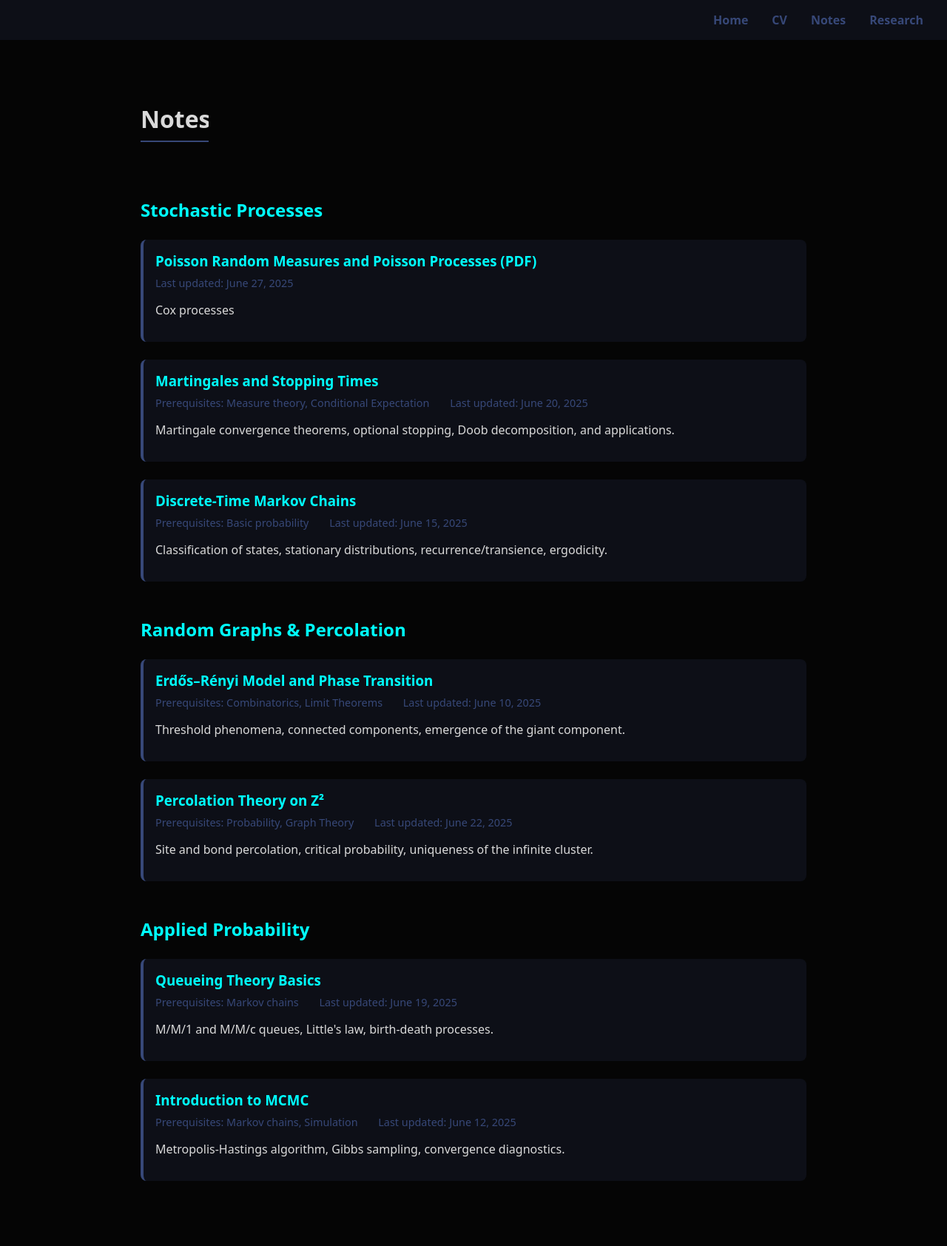
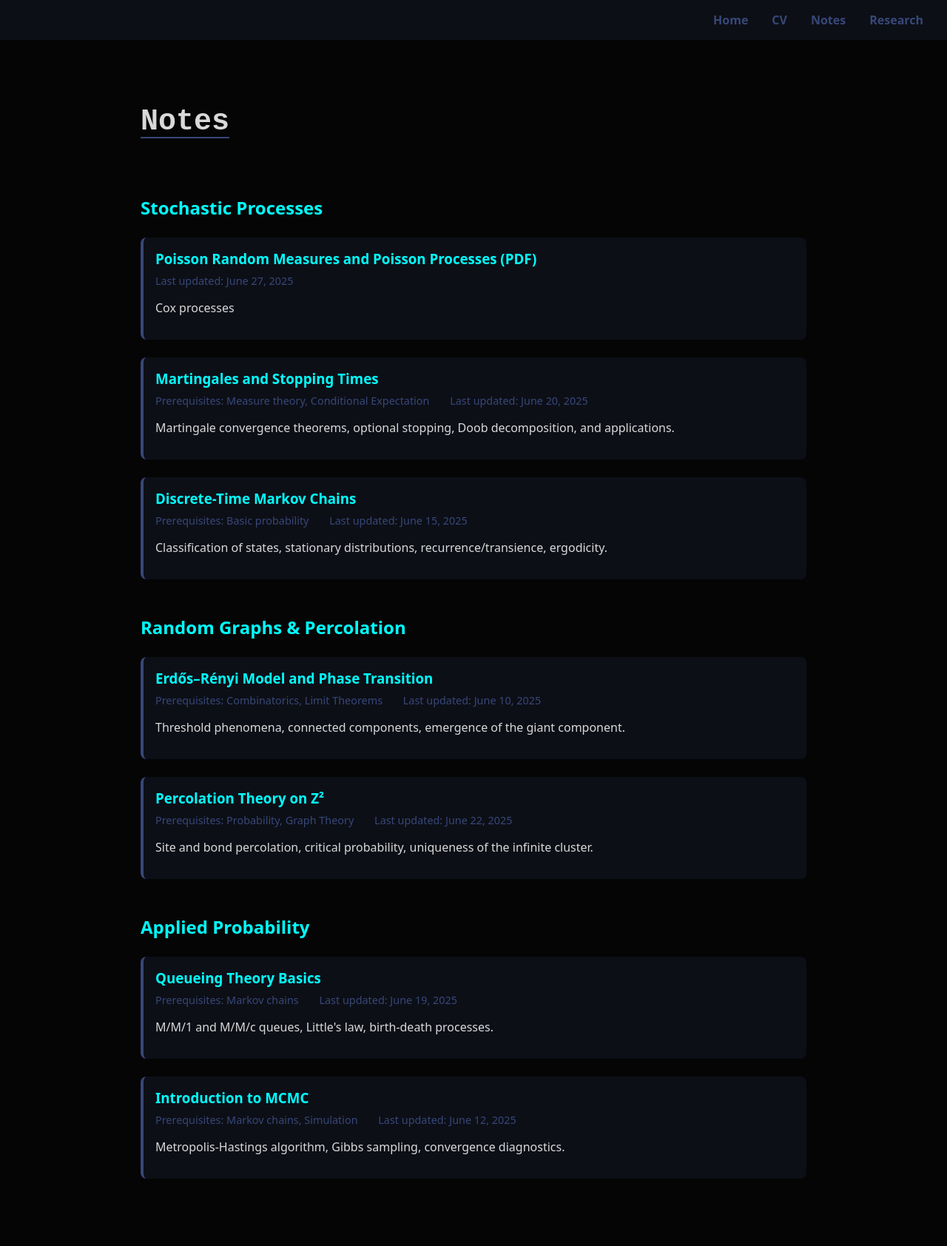
Before and after one commit to PONKAILASHRAJ/pk, a Jekyll site: the page notes.html, which Jekyll copies as it is, in a window 1280 px wide. Shown: the whole page at 74% size. Built offline with Jekyll 4.4.1, drawn with Linux system fonts in a browser that asks for light colours.

Commit message:
notes.html

```diff
--- a/notes.html
+++ b/notes.html
@@ -44,27 +44,49 @@
       margin: 0 auto;
     }
 
+    /* Typewriter effect for h1 "Notes" */
     h1 {
       color: var(--text);
       border-bottom: 2px solid var(--accent);
-      padding-bottom: 0.5rem;
+      padding-bottom: 0;  /* no gap between text and underline */
+      line-height: 1;
+      margin-bottom: 1.5rem;
+
+      /* typewriter styles */
       white-space: nowrap;
       overflow: hidden;
       width: 0;
       display: inline-block;
       animation: typing 2.5s steps(5, end) forwards;
       font-weight: bold;
+      font-size: 2.5rem;
+      font-family: monospace, monospace;
+      user-select: none;
     }
 
-    /* blinking cursor as separate span */
-    .cursor {
+    @keyframes typing {
+      from { width: 0; }
+      to { width: 5ch; }
+    }
+
+    /* Optional blinking caret (disappears after typing) */
+    h1::after {
+      content: '|';
       display: inline-block;
-      width: 0.15em;
-      background-color: var(--highlight);
+      animation: blink 0.7s steps(1) infinite;
+      color: var(--highlight);
       margin-left: 2px;
-      animation: blink 0.7s step-start infinite;
-      vertical-align: bottom;
-      height: 1.2em;
+    }
+
+    /* Hide caret after typing finishes */
+    h1.typed::after {
+      content: '';
+      animation: none;
+    }
+
+    @keyframes blink {
+      0%, 100% { opacity: 1; }
+      50% { opacity: 0; }
     }
 
     h2 {
@@ -103,16 +125,6 @@
     .note a:hover {
       text-decoration: underline;
     }
-
-    @keyframes typing {
-      from { width: 0 }
-      to { width: 5ch }
-    }
-
-    @keyframes blink {
-      0%, 50% { opacity: 1; }
-      51%, 100% { opacity: 0; }
-    }
   </style>
 </head>
 <body>
@@ -124,14 +136,13 @@
   </nav>
 
   <div class="container">
-    <h1 id="typewriter-text">Notes</h1><span id="cursor" class="cursor"></span>
+    <h1 id="typed-heading">Notes</h1>
 
     <h2>Stochastic Processes</h2>
 
     <div class="note">
       <h3><a href="notes/poisson-process.pdf">Poisson Random Measures and Poisson Processes (PDF)</a></h3>
       <div class="meta">
-        <!-- <span>Prerequisites: Measure-theory, basic stochastic processes</span> -->
         <span>Last updated: June 27, 2025</span>
       </div>
       <p>Cox processes</p>
```
Also changed, not shown: other parts of notes.html (+5 -4 lines).
